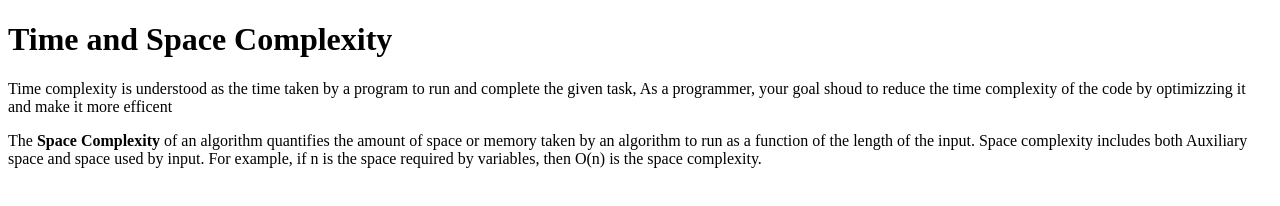
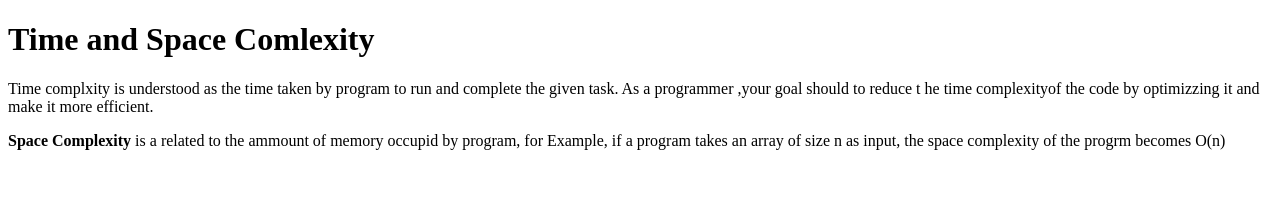
Before and after one commit to acciojob/time-and-space-complexity-Chetu-verma, a website: page main.html in a window 1280 px wide. Drawn offline with Linux system fonts and the light colour scheme.

Commit message:
created a submission

```diff
--- a/main.html
+++ b/main.html
@@ -7,11 +7,9 @@
 </head>
 
 <body>
-<h1>Time and Space Complexity</h1>
-<p>Time complexity is understood as the time taken by a program to run and complete the given task, As a programmer, your goal shoud to reduce the time complexity of the code by optimizzing it and make it more efficent
-	<p>The <b>Space Complexity</b> of an algorithm quantifies the amount of space or memory taken by an algorithm to run as a function of the length of the input. Space complexity includes both Auxiliary space and space used by input. For example, if n is the space required by variables, then O(n) is the space complexity.</p>	<!-- the entire body must be written by student -->
-    <script type="text/javascript" src="./script.js">
-</script>
+<h1>Time and Space Comlexity</h1>
+	<p>Time complxity is understood as the time taken by program to run and complete the given task. As a programmer ,your goal should to reduce t he time complexityof the code by optimizzing it and make it more efficient.  </p>
+	<p><b>Space Complexity</b> is a related to the ammount of memory occupid  by program, for Example, if a program takes an array of size n as input, the space complexity of the progrm becomes O(n) </p>
 
 </body>
 
```
